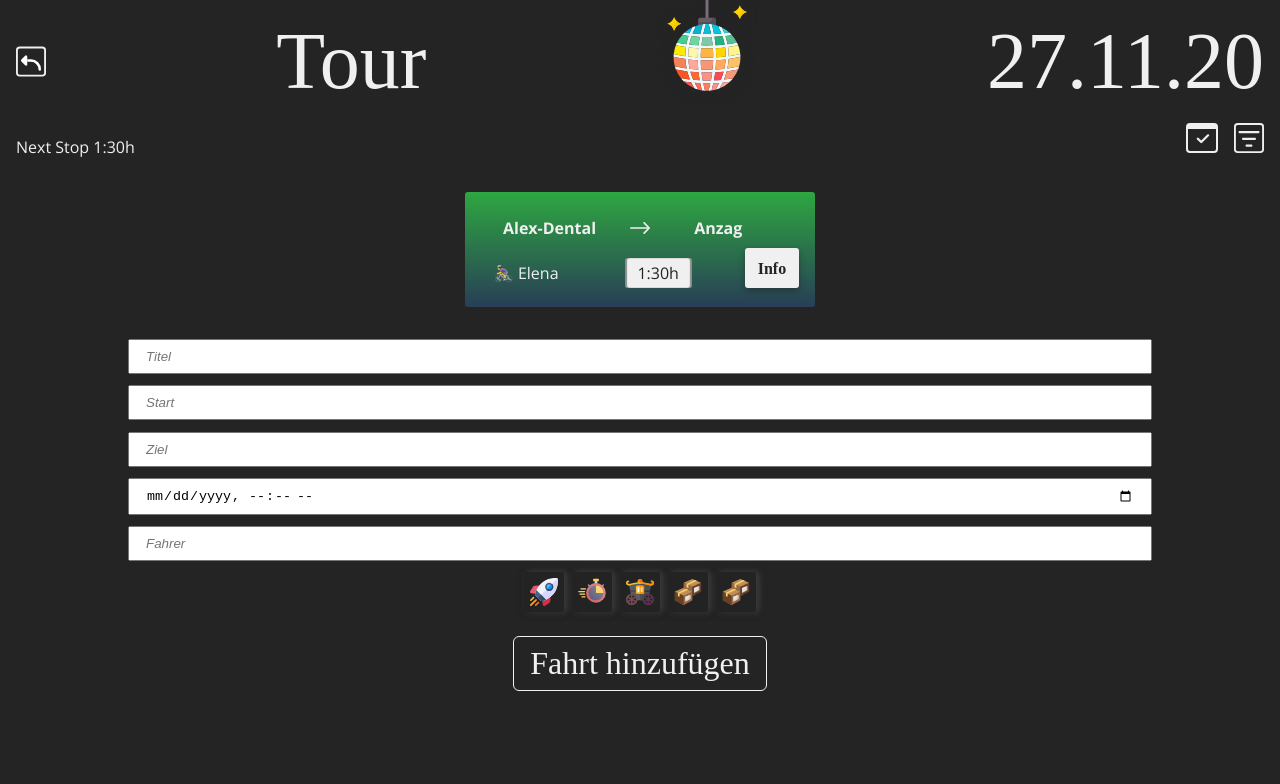
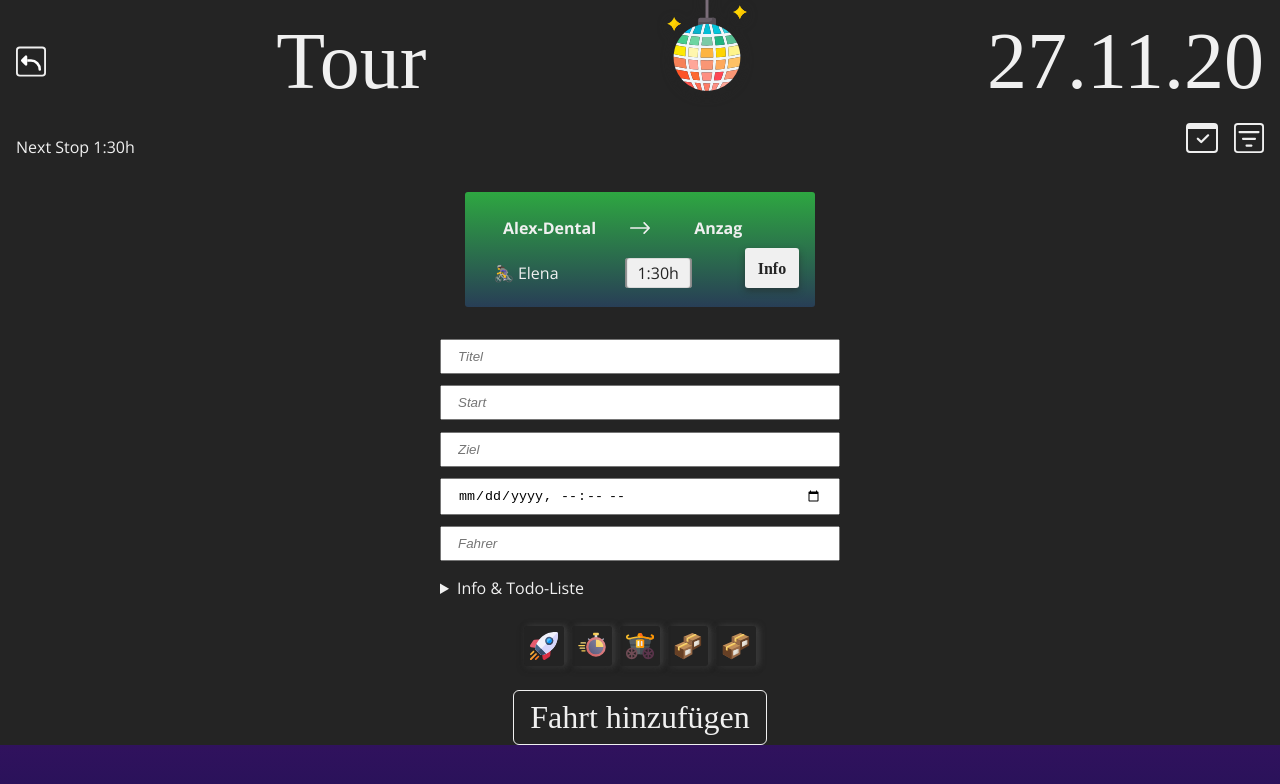
Before and after one commit to DiscoDevs/DispoDisco, a React (Create React App) app in the folder client/: page /addRide in a window 1280 px wide. Shown: the top 784 px of the page. Built offline with nearby package versions, Linux system fonts and the light colour scheme; a web font is replaced by a local one.

Commit message:
:construction: Start to Add Info and Checkbox to Rides

```diff
--- a/client/src/pages/AddRide.js
+++ b/client/src/pages/AddRide.js
@@ -10,15 +10,12 @@ import Input from "../components/Input";
 import Button from "../components/Button";
 
 const PageWrapper = styled.div`
-  position: fixed;
-  height: 100%;
+  min-height: 100%;
   width: 100%;
+  margin: auto;
+  padding-top: 12rem;
+
   background: var(--text-secondary);
-  overflow: auto;
-`;
-
-const ContentWrapper = styled.div`
-  padding-top: 12rem;
 `;
 
 const Form = styled.form`
@@ -26,7 +23,8 @@ const Form = styled.form`
   flex-direction: column;
   align-items: center;
   margin: 2rem auto;
-  width: 80vw;
+  width: 80%;
+  max-width: 400px;
   > * {
     margin-top: 0.7rem;
   }
@@ -46,6 +44,17 @@ const Form = styled.form`
     }
   }
 `;
+const StyledDetails = styled.details`
+  color: var(--text-primary);
+  text-align: left;
+  margin: 1rem 0;
+  width: 100%;
+  textarea {
+    width: 100%;
+  }
+`;
+
+const OutputContainer = styled.div``;
 
 export default function AddRide() {
   const [title, setTitle] = useState("");
@@ -55,12 +64,13 @@ export default function AddRide() {
   const [rider, setRider] = useState("");
   const [priority, setPriority] = useState("normal");
   const [cargo, setCargo] = useState("s");
+  const [info, setInfo] = useState("");
+  const [checkBoxes, setCheckboxes] = useState("");
   const history = useHistory();
 
   return (
     <PageWrapper>
       <HeaderMain />
-      <ContentWrapper>
       <Card
         type="dayRide"
         labels={
@@ -115,6 +125,22 @@ export default function AddRide() {
           value={rider}
           onChange={(event) => setRider(event.target.value)}
         />
+        <StyledDetails>
+          <summary>Info & Todo-Liste</summary>
+          <h3>Infos</h3>
+          <textarea name="InfoInput" cols="30" rows="10" />
+          <h3>Todo-Liste</h3>
+          <OutputContainer>
+            {checkBoxes && (
+              <ul>
+                {checkBoxes.map((entry, index) => (
+                  <li key={index}>{entry} </li>
+                ))}
+              </ul>
+            )}
+          </OutputContainer>
+          <input type="text" />
+        </StyledDetails>
         <div>
           <Badge type="direct" onClick={() => setPriority("direct")} />
           <Badge type="onTime" onClick={() => setPriority("onTime")} />
@@ -124,7 +150,6 @@ export default function AddRide() {
         </div>
         <Button type="submit" design="addRide" label="Fahrt hinzufügen" />
       </Form>
-      </ContentWrapper>
     </PageWrapper>
   );
 }
```
Lines whose indentation alone changed are shown as unchanged.
